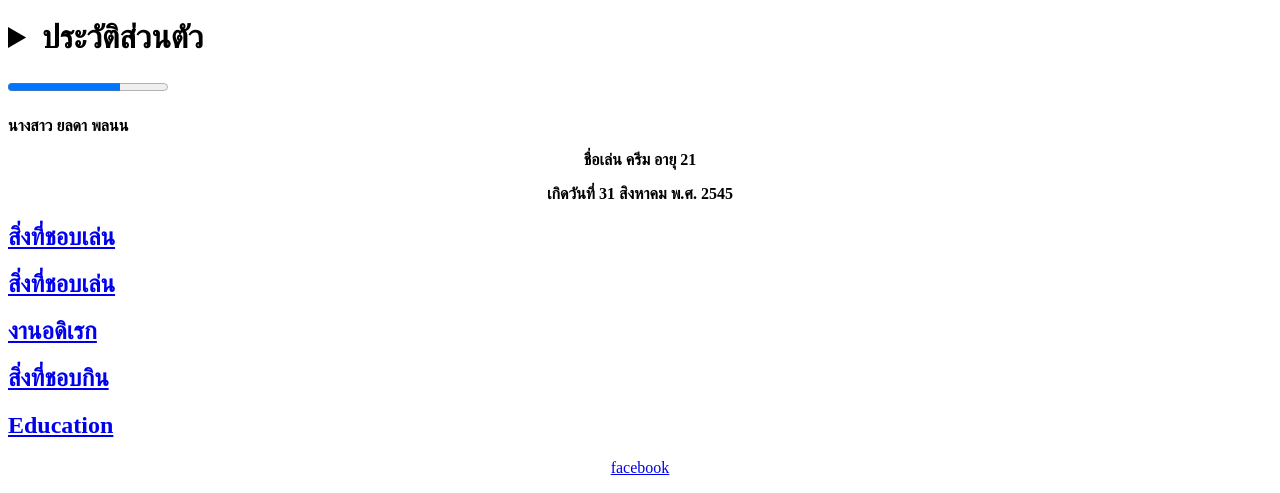
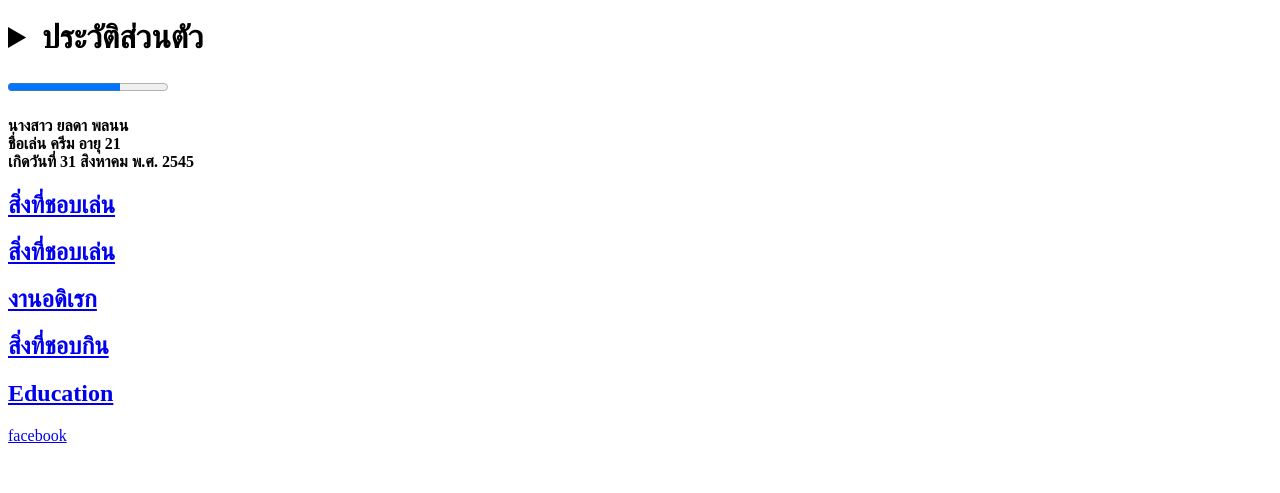
Before and after one commit to yonlada76/work11, a plain HTML site: page index.html in a window 1280 px wide. Shown: the part 390-883 px from the top of the page. After the commit the page ends 851 px from the top, so only its background shows below. Drawn offline with Linux system fonts and the light colour scheme.

Commit message:
Update index.html

```diff
--- a/index.html
+++ b/index.html
@@ -10,24 +10,23 @@
         <p align = "center"><img src="y.jpg" width="250px" height="350px"></p>
 
         <hr/>
-<p align = "center"><h1><details><summary>ประวัติส่วนตัว</summary></details></h1></p>
+<p align = "center"><h1><details><summary>ประวัติส่วนตัว</summary></details></h1>
 
         <label for="file"></label>
         <progress id="file" max="100" value="70">70%</progress>
         <br/>
+            <h4>นางสาว ยลดา พลนน<br>
+            ชื่อเล่น ครีม อายุ 21<br>
+            เกิดวันที่ 31 สิงหาคม พ.ศ. 2545<br></h4>
+            <h2><a href="index2.html">สิ่งที่ชอบเล่น</a></h2>
+            <h2><a href="index2.html">สิ่งที่ชอบเล่น</a></h2>
+            <h2><a href="index3.html">งานอดิเรก</a></h2>
+           <h2><a href="index4.html">สิ่งที่ชอบกิน</a></h2>
 
 
-            <p align = "center"><h4>นางสาว ยลดา พลนน<br></p>
-            <p align = "center">ชื่อเล่น ครีม อายุ 21<br></p>
-            <p align = "center">เกิดวันที่ 31 สิงหาคม พ.ศ. 2545<br></h4></p>
-            <p align = "center"><h2><a href="index2.html">สิ่งที่ชอบเล่น</a></h2> </p>
-            <p align = "center"><h2><a href="index2.html">สิ่งที่ชอบเล่น</a></h2></p>
-            <p align = "center"><h2><a href="index3.html">งานอดิเรก</a></h2> </p>
-            <p align = "center"><h2><a href="index4.html">สิ่งที่ชอบกิน</a></h2></p>
-
-
-        <p align = "center"><h2><a href="index1.html">Education</h2></a></p>
-        <p align = "center"><a href="https://web.facebook.com/profile.php?id=100013005846861">facebook</a></p>
+        <h2><a href="index1.html">Education</h2></a>
+       <a href="https://web.facebook.com/profile.php?id=100013005846861">facebook</a>
+        </p>
 
 </body>
 </html>
```
